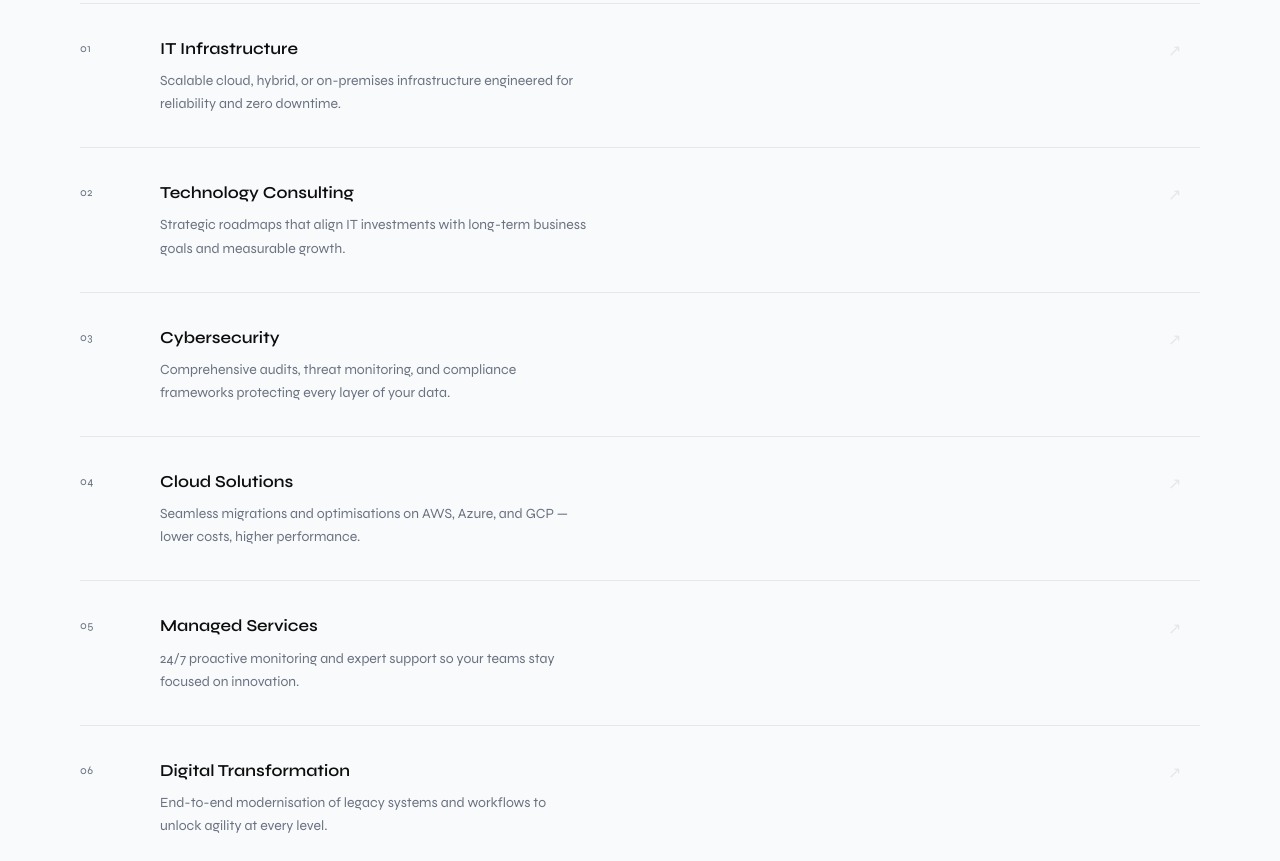
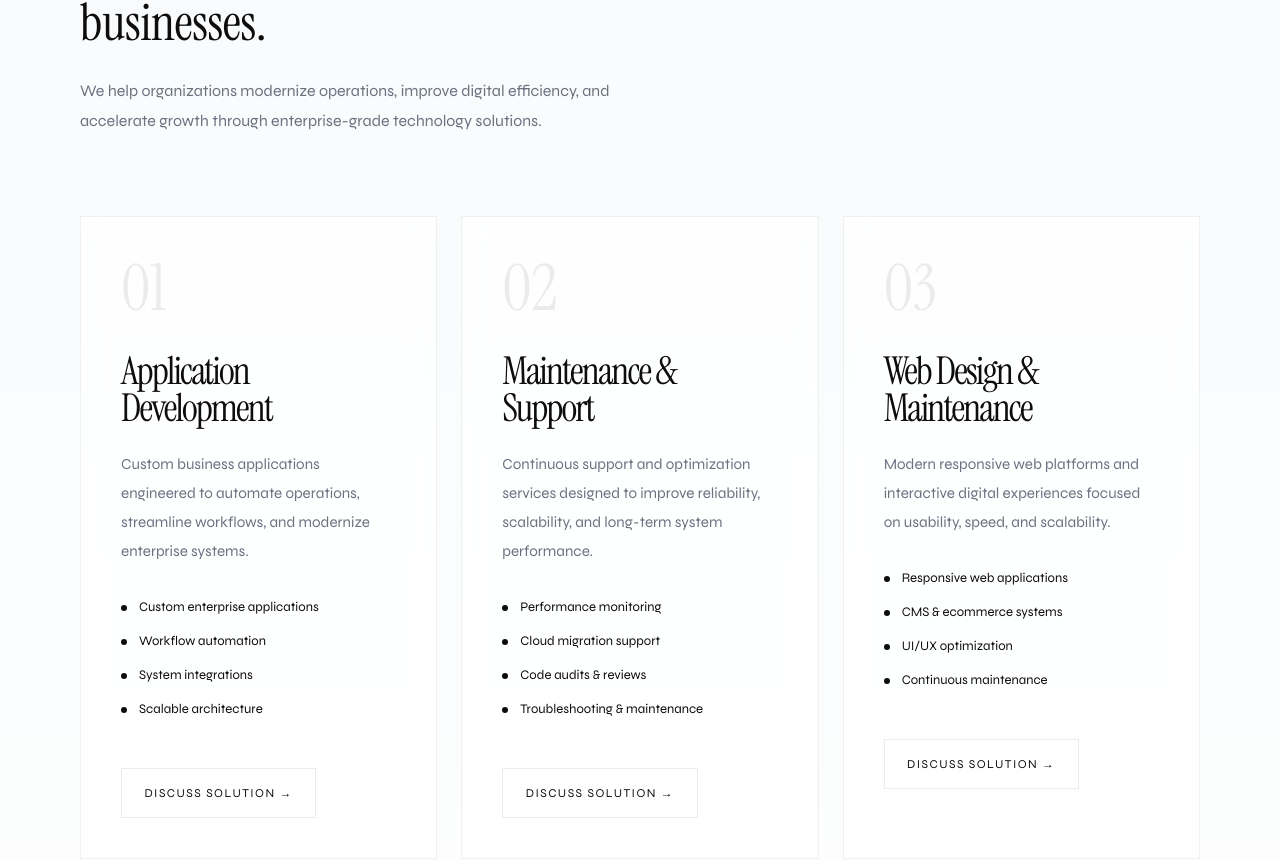
Before and after one commit to Skookum-Infotech/VenmerTech, a Next.js app: page / in a window 1280 px wide. Shown: the part 1123-1984 px from the top of the page. Built offline with nearby package versions, Linux system fonts and the light colour scheme.

Commit message:
Services section changes

```diff
--- a/app/page.css
+++ b/app/page.css
@@ -369,23 +369,267 @@ section { scroll-margin-top: 5rem; }
   max-width: 18ch;
 }
 
-/* SERVICES */
-.vt-services-list { margin-top: 4rem; border-top: 1px solid var(--subtle); }
-.vt-service-row {
-  display: grid; grid-template-columns: 3rem 1fr 2rem;
-  align-items: start; gap: 2rem;
-  padding: 2rem 0; border-bottom: 1px solid var(--subtle);
-  cursor: default;
-  opacity: 0; transform: translateY(16px);
-  transition: opacity 0.5s ease, transform 0.5s ease, background 0.2s;
+/* ───────────────── SERVICES ───────────────── */
+
+.vt-services-wrap {
+  position: relative;
+
+  background:
+    linear-gradient(
+      to bottom,
+      #f8fafc,
+      #ffffff
+    );
 }
-.vt-service-row.is-visible { opacity: 1; transform: none; }
-.vt-service-row:hover { background: var(--white); padding-left: 1rem; padding-right: 1rem; margin-left: -1rem; margin-right: -1rem; }
-.vt-service-num { font-size: 0.72rem; color: var(--muted); padding-top: 0.25rem; letter-spacing: 0.04em; }
-.vt-service-title { font-family: var(--sans); font-size: 1.05rem; font-weight: 600; color: var(--ink); margin-bottom: 0.5rem; }
-.vt-service-desc { font-size: 0.875rem; color: var(--muted); line-height: 1.65; max-width: 52ch; }
-.vt-service-arrow { font-size: 1rem; color: var(--subtle); transition: color 0.2s, transform 0.2s; padding-top: 0.2rem; }
-.vt-service-row:hover .vt-service-arrow { color: var(--ink); transform: translate(2px, -2px); }
+
+.vt-services-head {
+  max-width: 900px;
+
+  margin-bottom: 5rem;
+}
+
+.vt-services-title {
+  max-width: 12ch;
+}
+
+.vt-services-sub {
+  margin-top: 1.5rem;
+
+  max-width: 58ch;
+
+  font-size: 1rem;
+  line-height: 1.9;
+
+  color: var(--muted);
+}
+
+.vt-services-grid {
+  display: grid;
+
+  grid-template-columns:
+    repeat(3, minmax(0, 1fr));
+
+  gap: 1.5rem;
+}
+
+.vt-service-card {
+  position: relative;
+
+  overflow: hidden;
+
+  display: flex;
+  flex-direction: column;
+
+  min-height: 350px;
+
+  padding: 2.5rem;
+
+  background:
+    rgba(255,255,255,0.8);
+
+  border:
+    1px solid rgba(0,0,0,0.06);
+
+  backdrop-filter: blur(12px);
+
+  transition:
+    transform 0.35s ease,
+    border-color 0.35s ease,
+    box-shadow 0.35s ease;
+}
+
+.vt-service-card::before {
+  content: "";
+
+  position: absolute;
+
+  inset: 0;
+
+  background:
+    radial-gradient(
+      circle at top right,
+      rgba(0,0,0,0.05),
+      transparent 45%
+    );
+
+  opacity: 0;
+
+  transition: opacity 0.35s ease;
+}
+
+.vt-service-card:hover {
+  transform: translateY(-1px);
+
+  border-color:
+    rgba(0,0,0,0.12);
+
+  box-shadow:
+    0 10px 20px rgba(0,0,0,0.08);
+}
+
+.vt-service-card:hover::before {
+  opacity: 1;
+}
+
+.vt-service-no {
+  font-family: var(--serif);
+
+  font-size: 4rem;
+
+  line-height: 1;
+
+  color:
+    rgba(0,0,0,0.08);
+}
+
+.vt-service-content {
+  display: flex;
+  flex-direction: column;
+
+  flex: 1;
+
+  margin-top: 2rem;
+}
+
+.vt-service-heading {
+  font-family: var(--serif);
+
+  font-size:
+    clamp(1.8rem, 3vw, 2.7rem);
+
+  line-height: 0.95;
+
+  letter-spacing: -0.05em;
+
+  font-weight: 400;
+
+  color: var(--ink);
+
+  max-width: 11ch;
+}
+
+.vt-service-description {
+  margin-top: 1.5rem;
+
+  font-size: 0.95rem;
+
+  line-height: 1.9;
+
+  color: var(--muted);
+
+  max-width: 42ch;
+}
+
+.vt-service-points {
+  display: flex;
+  flex-direction: column;
+
+  gap: 0.9rem;
+
+  margin-top: 2rem;
+}
+
+.vt-service-point {
+  display: flex;
+  align-items: center;
+
+  gap: 0.75rem;
+
+  font-size: 0.82rem;
+
+  color: var(--ink);
+}
+
+.vt-service-bullet {
+  width: 6px;
+  height: 6px;
+
+  border-radius: 50%;
+
+  background: var(--ink);
+
+  flex-shrink: 0;
+}
+
+.vt-service-btn {
+  margin-top: auto;
+
+  width: fit-content;
+
+  margin-top: 3rem;
+
+  padding:
+    0.95rem
+    1.4rem;
+
+  border:
+    1px solid rgba(0,0,0,0.08);
+
+  background:
+    rgba(255,255,255,0.7);
+
+  color: var(--ink);
+
+  font-size: 0.75rem;
+
+  letter-spacing: 0.12em;
+  text-transform: uppercase;
+
+  cursor: pointer;
+
+  transition:
+    background 0.25s ease,
+    transform 0.25s ease;
+}
+
+.vt-service-btn:hover {
+  background: var(--ink);
+
+  color: white;
+
+  transform: translateY(-2px);
+}
+
+@media (max-width: 1200px) {
+
+  .vt-services-grid {
+    grid-template-columns:
+      repeat(2, minmax(0, 1fr));
+  }
+}
+
+@media (max-width: 768px) {
+
+  .vt-services-grid {
+    grid-template-columns: 1fr;
+  }
+}
+
+@media (max-width: 1000px) {
+
+  .vt-services-grid {
+    grid-template-columns: 1fr;
+  }
+}
+
+@media (max-width: 640px) {
+
+  .vt-service-card {
+    min-height: auto;
+
+    padding: 2rem;
+  }
+
+  .vt-service-heading {
+    max-width: 100%;
+  }
+
+  .vt-service-no {
+    font-size: 3rem;
+  }
+}
+
+
 
 /* ABOUT (dark) */
 .vt-about-section { background: var(--ink); }
--- a/app/page.tsx
+++ b/app/page.tsx
@@ -228,16 +228,165 @@ export default function Home() {
 
         </section>
 
-        {/* ── SERVICES ──────────────────────────────────────────────────────── */}
-        <section id="services">
-          <div className="vt-section">
-            <p className="vt-section-label">What We Do</p>
-            <h2 className="vt-h2">Services built for modern business.</h2>
-            <div className="vt-services-list">
-              {SERVICES.map((s) => <ServiceRow key={s.num} {...s} />)}
+
+{/* ── SERVICES ──────────────────────────────────────────────────────── */}
+<section id="services" className="vt-services-wrap">
+
+  <div className="vt-section">
+
+    <div className="vt-services-head">
+
+      <p className="vt-section-label">
+        Services
+      </p>
+
+      <h2 className="vt-h2 vt-services-title">
+        Technology solutions built to scale modern businesses.
+      </h2>
+
+      <p className="vt-services-sub">
+        We help organizations modernize operations, improve digital
+        efficiency, and accelerate growth through enterprise-grade
+        technology solutions.
+      </p>
+
+    </div>
+
+    <div className="vt-services-grid">
+
+      {[
+        {
+          number: "01",
+          title: "Application Development",
+          description:
+            "Custom business applications engineered to automate operations, streamline workflows, and modernize enterprise systems.",
+          points: [
+            "Custom enterprise applications",
+            "Workflow automation",
+            "System integrations",
+            "Scalable architecture",
+          ],
+        },
+
+        {
+          number: "02",
+          title: "Maintenance & Support",
+          description:
+            "Continuous support and optimization services designed to improve reliability, scalability, and long-term system performance.",
+          points: [
+            "Performance monitoring",
+            "Cloud migration support",
+            "Code audits & reviews",
+            "Troubleshooting & maintenance",
+          ],
+        },
+
+        {
+          number: "03",
+          title: "Web Design & Maintenance",
+          description:
+            "Modern responsive web platforms and interactive digital experiences focused on usability, speed, and scalability.",
+          points: [
+            "Responsive web applications",
+            "CMS & ecommerce systems",
+            "UI/UX optimization",
+            "Continuous maintenance",
+          ],
+        },
+
+        {
+          number: "04",
+          title: "Cloud Services",
+          description:
+            "Secure cloud infrastructure and deployment solutions optimized for enterprise scalability and operational efficiency.",
+          points: [
+            "Hybrid cloud solutions",
+            "Infrastructure optimization",
+            "Secure deployments",
+            "Cloud migration",
+          ],
+        },
+
+        {
+          number: "05",
+          title: "Quality Assurance",
+          description:
+            "Automation-driven testing and QA systems ensuring reliability, performance, and faster product delivery cycles.",
+          points: [
+            "Automation testing",
+            "Performance validation",
+            "Agile & DevOps QA",
+            "End-to-end testing",
+          ],
+        },
+
+        {
+          number: "06",
+          title: "Talent Acquisition",
+          description:
+            "Strategic staffing and consulting solutions connecting businesses with highly skilled technology professionals.",
+          points: [
+            "Technical staffing",
+            "IT consulting experts",
+            "Rapid team scaling",
+            "Project-based hiring",
+          ],
+        },
+      ].map((service) => (
+
+        <article
+          key={service.number}
+          className="vt-service-card"
+        >
+
+          <div className="vt-service-no">
+            {service.number}
+          </div>
+
+          <div className="vt-service-content">
+
+            <h3 className="vt-service-heading">
+              {service.title}
+            </h3>
+
+            <p className="vt-service-description">
+              {service.description}
+            </p>
+
+            <div className="vt-service-points">
+
+              {service.points.map((point) => (
+                <div
+                  key={point}
+                  className="vt-service-point"
+                >
+                  <span className="vt-service-bullet" />
+                  {point}
+                </div>
+              ))}
+
             </div>
+
+            <button
+              className="vt-service-btn"
+              onClick={() => scrollTo("#contact")}
+            >
+              Discuss Solution →
+            </button>
+
           </div>
-        </section>
+
+        </article>
+      ))}
+
+    </div>
+
+  </div>
+
+</section>
+
+
+
 
         {/* ── ABOUT ─────────────────────────────────────────────────────────── */}
         <section id="about" className="vt-about-section">
```
